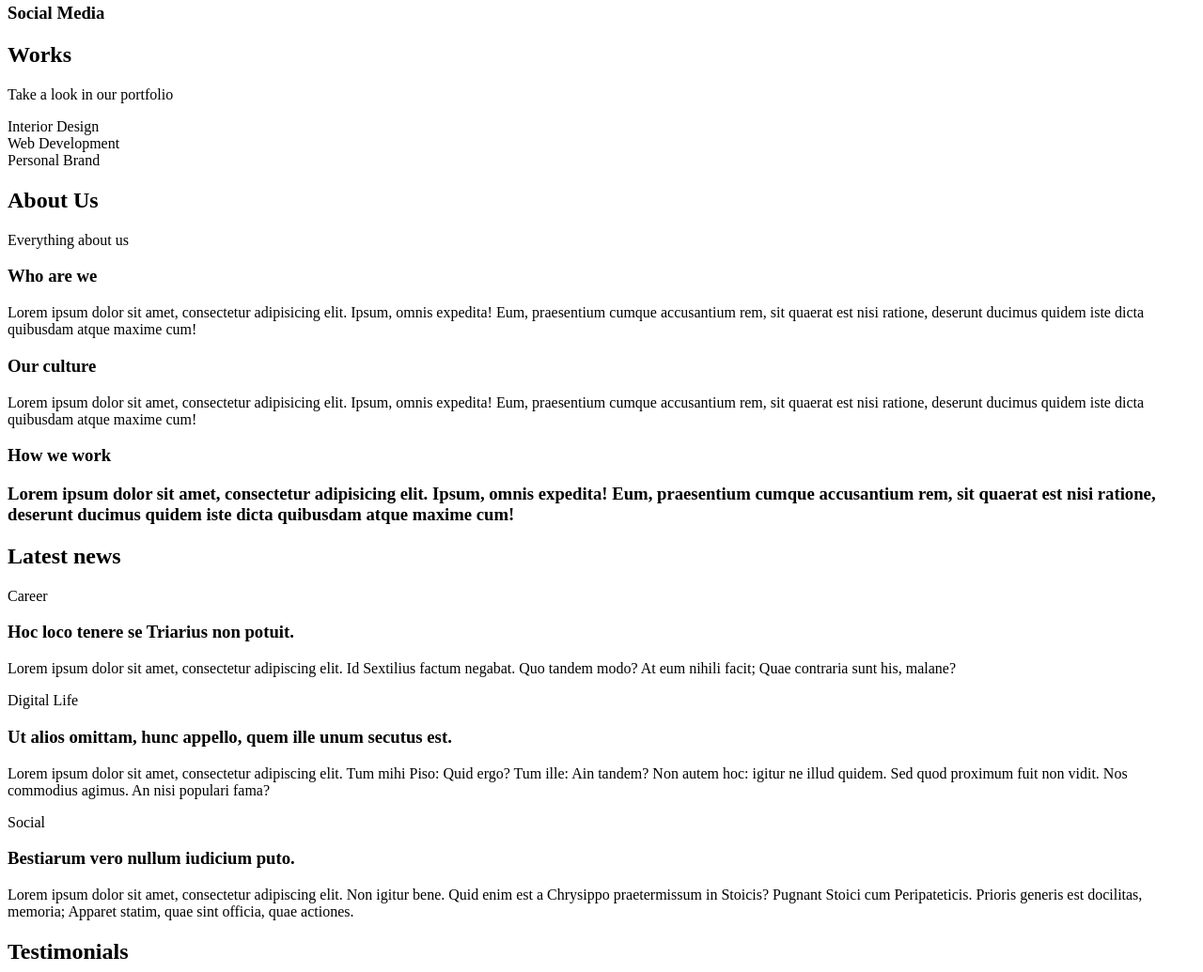
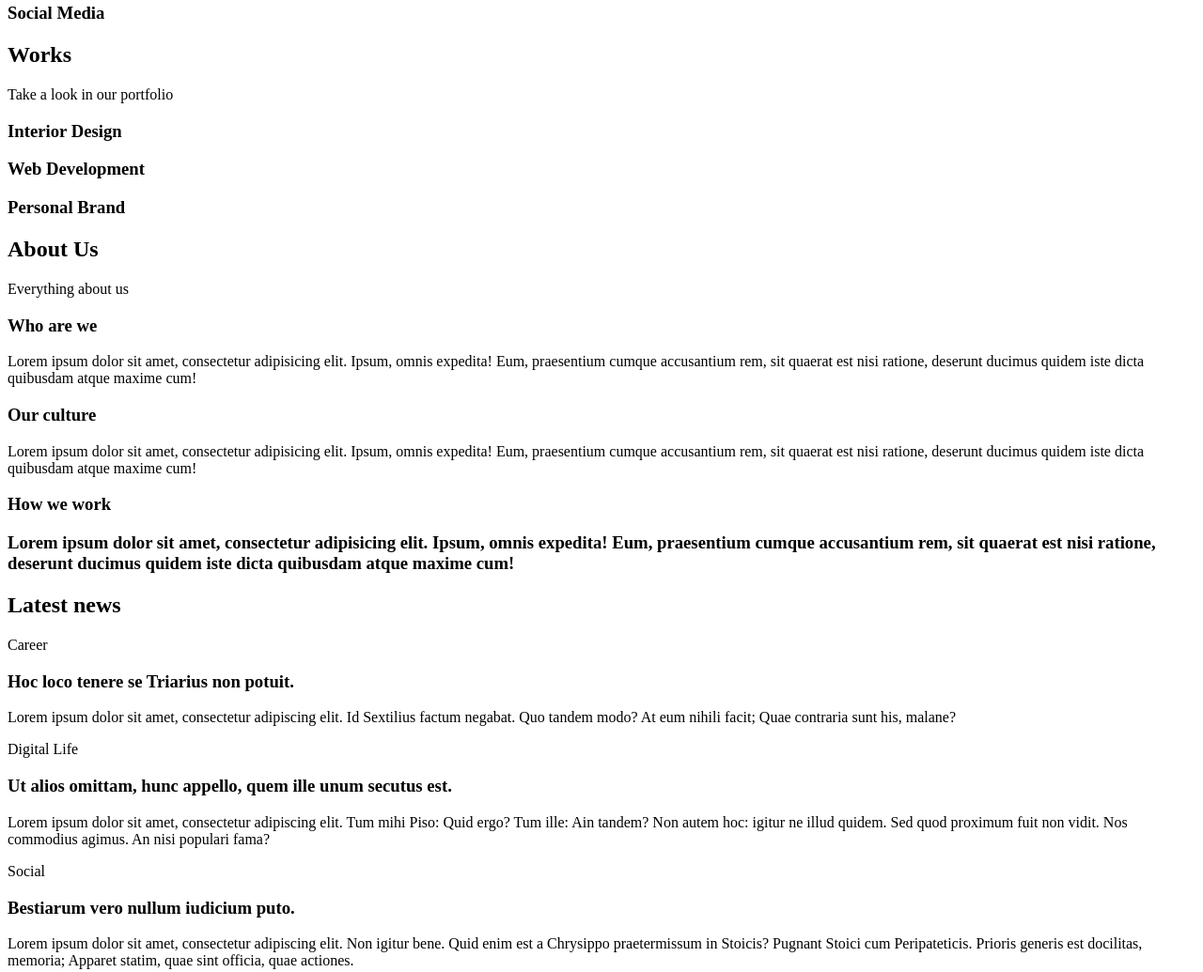
Before and after one commit to dany-eduard/holbertonschool-web_front_end, a plain HTML site: page 0x00-html_advanced/16-index.html in a window 1280 px wide. Shown: the part 437-1472 px from the top of the page at 94% size. Drawn offline with Linux system fonts and the light colour scheme.

Commit message:
fix: Structure sections

```diff
--- a/0x00-html_advanced/16-index.html
+++ b/0x00-html_advanced/16-index.html
@@ -1,5 +1,6 @@
 <!DOCTYPE html>
 <html lang="en" dir="ltr">
+
 <head>
     <meta charset="utf-8">
     <meta name="viewport" content="width=device-width, initial-scale=1.0, viewport-fit=cover">
@@ -8,6 +9,7 @@
     <link rel="icon" type="image/x-icon" href="./favicon.ico">
     <link rel="icon" type="image/png" href="./favicon.png">
 </head>
+
 <body>
     <header>
         <div>
@@ -45,9 +47,15 @@
                     <p>Take a look in our portfolio</p>
                 </section>
                 <div>
-                        <article>Interior Design</article>
-                        <article>Web Development</article>
-                        <article>Personal Brand</article>
+                    <article>
+                        <h3>Interior Design</h3>
+                    </article>
+                    <article>
+                        <h3>Web Development</h3>
+                    </article>
+                    <article>
+                        <h3>Personal Brand</h3>
+                    </article>
                 </div>
             </div>
         </section>
@@ -60,22 +68,29 @@
                 <div>
                     <h3>Who are we</h3>
                     <p>Lorem ipsum dolor sit amet, consectetur adipisicing elit. Ipsum, omnis expedita! Eum, praesentium
-                            cumque accusantium rem, sit quaerat est nisi ratione, deserunt ducimus quidem iste dicta quibusdam
+                        cumque accusantium rem, sit quaerat est nisi ratione, deserunt ducimus quidem iste dicta
+                        quibusdam
                         atque maxime cum!</p>
                     <h3>Our culture</h3>
                     <p>Lorem ipsum dolor sit amet, consectetur adipisicing elit. Ipsum, omnis expedita! Eum, praesentium
-                            cumque accusantium rem, sit quaerat est nisi ratione, deserunt ducimus quidem iste dicta quibusdam
+                        cumque accusantium rem, sit quaerat est nisi ratione, deserunt ducimus quidem iste dicta
+                        quibusdam
                         atque maxime cum!</p>
                     <h3>How we work</3>
-                        <p>Lorem ipsum dolor sit amet, consectetur adipisicing elit. Ipsum, omnis expedita! Eum, praesentium
-                            cumque accusantium rem, sit quaerat est nisi ratione, deserunt ducimus quidem iste dicta quibusdam
+                    <p>Lorem ipsum dolor sit amet, consectetur adipisicing elit. Ipsum, omnis expedita! Eum,
+                        praesentium
+                        cumque accusantium rem, sit quaerat est nisi ratione, deserunt ducimus quidem iste dicta
+                        quibusdam
                         atque maxime cum!</p>
                 </div>
             </div>
         </section>
         <section>
             <div>
+                <header>
                     <h2>Latest news</h2>
+                </header>
+                <div>
                     <article>
                         <p>Career</p>
                         <h3>Hoc loco tenere se Triarius non potuit.</h3>
@@ -96,6 +111,7 @@
                             Chrysippo praetermissum in Stoicis? Pugnant Stoici cum Peripateticis. Prioris generis est
                             docilitas, memoria; Apparet statim, quae sint officia, quae actiones.</p>
                     </article>
+                </div>
             </div>
         </section>
         <section>
@@ -130,4 +146,5 @@
         </div>
     </footer>
 </body>
+
 </html>
```
Lines whose indentation alone changed are shown as unchanged.
